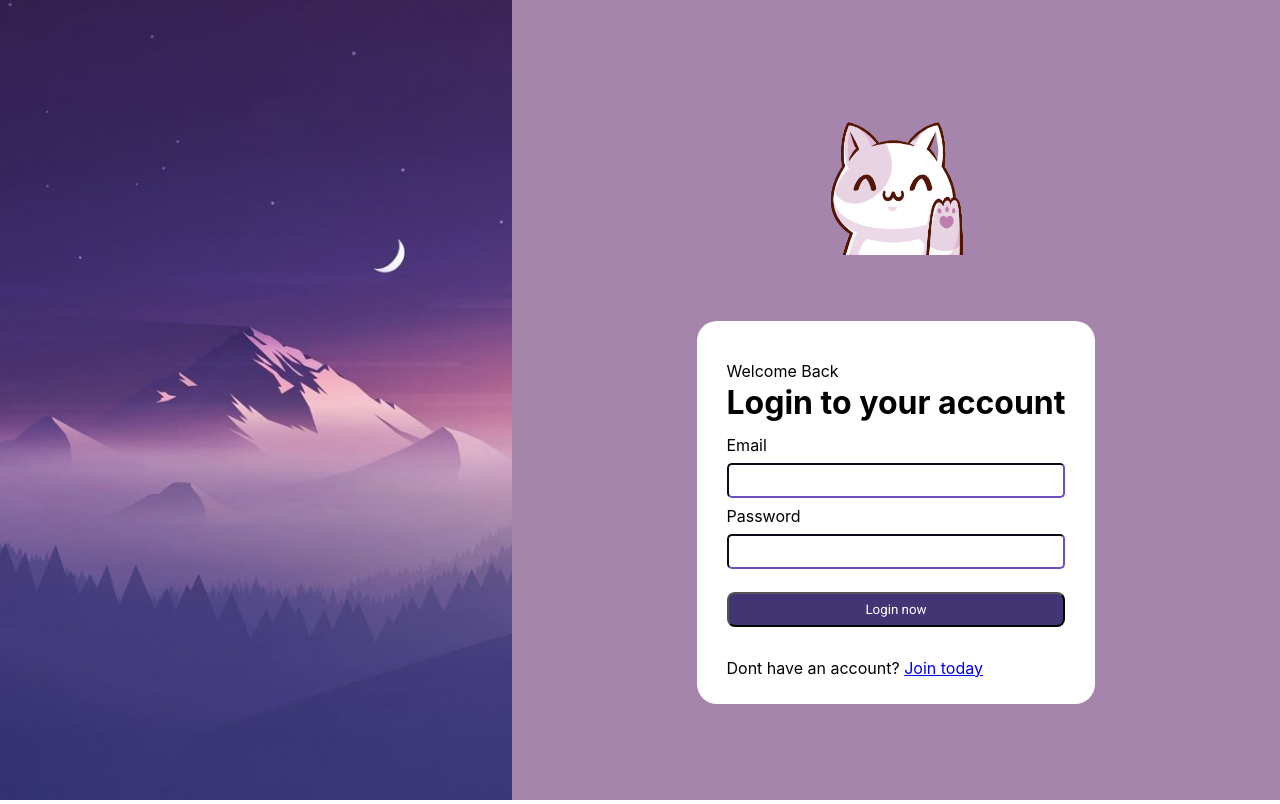
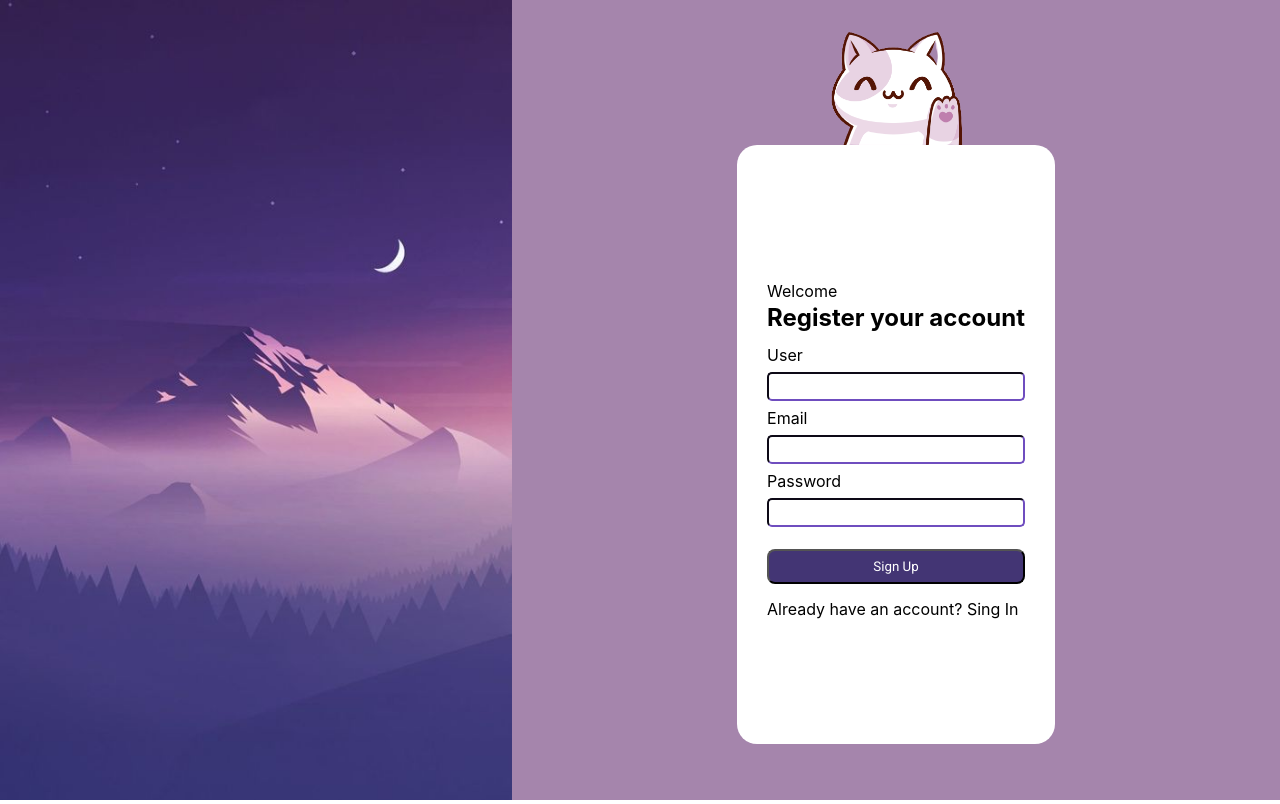
Before and after one commit to gabrielac3/kittychat-frontend, a React (Create React App) app: page / in a window 1280 px wide. Built offline with nearby package versions, Linux system fonts and the light colour scheme.

Commit message:
styling register

```diff
--- a/src/App.css
+++ b/src/App.css
@@ -16,24 +16,23 @@
 .halfPurple {
   background: #a585ac;
   display: grid;
-  grid-template-rows: 30% 70%;
+  grid-template-rows: 16% 80%;
   padding: 2% 0;
   width: 60%;
 }
 .form {
   display: flex;
   flex-direction: column;
-  padding-top: 30px;
 }
 .form p {
   margin: 0;
 }
 .form h1 {
   margin: 2px 0 13px 0;
+  font-size: 1.5rem;
 }
 .img-logo {
-  width: 150px;
-  height: 140px;
+  max-height: 100%;
 }
 .mountain img {
   object-position: top;
@@ -44,27 +43,32 @@
 }
 
 .logo-container {
-  height: 20%;
+  text-align: center;
   max-width: 100%;
   max-height: 100%;
-  margin: auto;
 }
 
-.login {
+.login, .register {
   background: white;
-  padding: 10px 30px;
-  margin: auto;
+  padding: 15px 30px 5px 30px;
+  margin: 0 auto;
+  justify-content: center;
   display: flex;
   flex-direction: column;
   border-radius: 20px;
 }
 
+.register > p {
+  margin: 0;
+}
+
 .form input {
-  margin: 8px 0 8px 0;
   border-radius: 5px;
   border-color: #3e2b6b;
-  padding: 8px;
+  margin: 7px 0 7px 0;
+  padding: 5px;
 }
+
 .form button {
   background-color: #433574;
   padding: 8px 10px;
--- a/src/components/Register.js
+++ b/src/components/Register.js
@@ -12,8 +12,6 @@ export const Register= () => {
             <input type='email'></input>
             <label>Password</label>
             <input type='password'></input>
-            <label>Confirm Password</label>
-            <input type='password'></input>
             <button>Sign Up</button>
         </div>
     <p>Already have an account? Sing In</p>
--- a/src/components/Welcome.js
+++ b/src/components/Welcome.js
@@ -1,5 +1,6 @@
 import React from 'react'
 import { Login } from './Login'
+import { Register } from './Register'
 
 export const Welcome = () => {
   return (
@@ -11,7 +12,8 @@ export const Welcome = () => {
         <div className='logo-container'>
           <img src='../image/logoCat.png' class="img-logo" alt='logo-cat' />
         </div>
-        <Login></Login>
+        {/* <Login></Login> */}
+        <Register></Register>
       </div>
     </div>
   )
```
